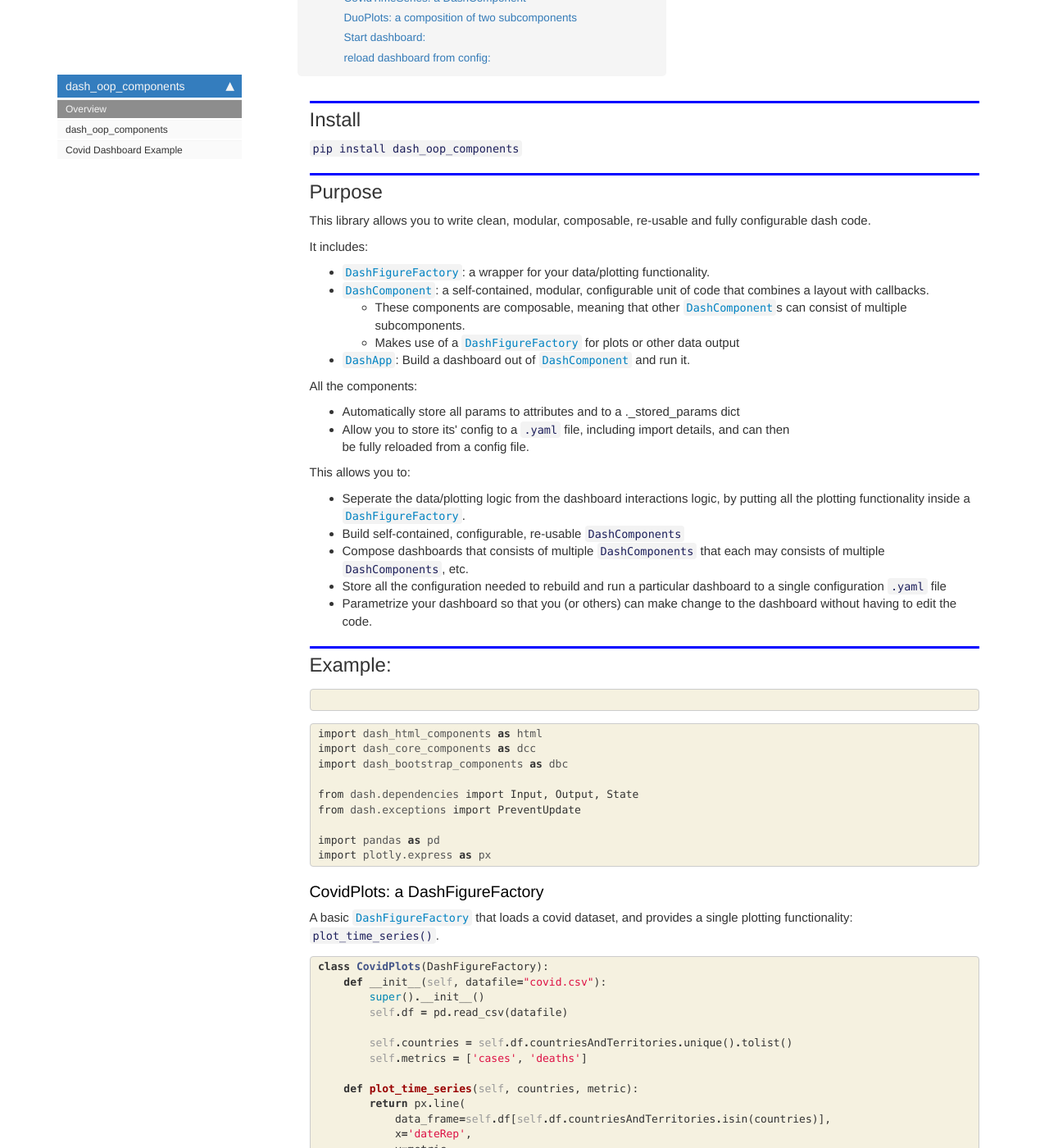
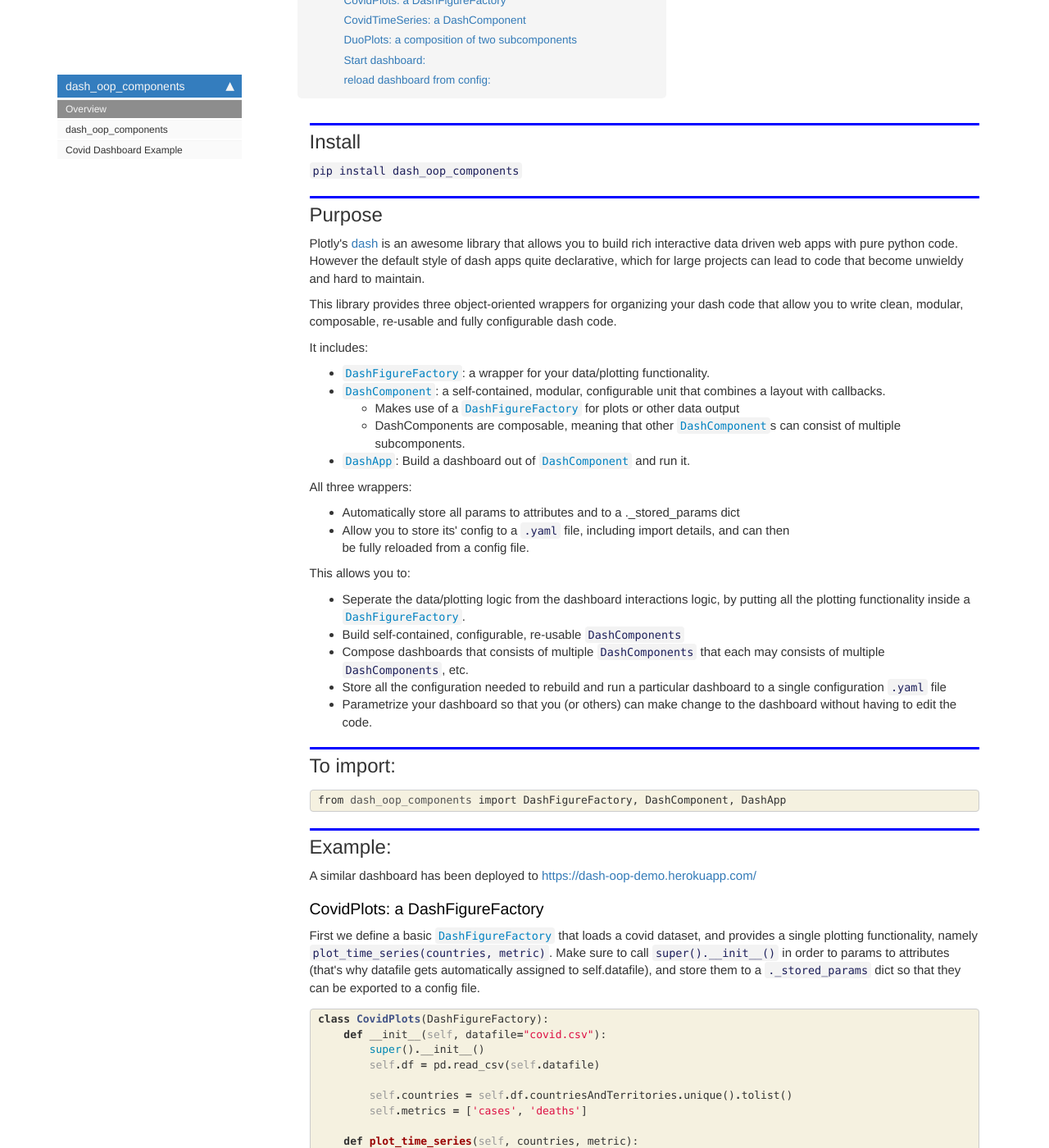
Before and after one commit to oegedijk/dash_oop_components, a Jekyll site: the page built from docs/index.html, in a window 1280 px wide and 1400 px high, scrolled down 341 px. Shown: the whole window at 82% size. Built offline with Jekyll 4.4.1, drawn with Linux system fonts in a browser that asks for light colours; nearby versions of some CDN libraries; comment, search, counter and statistics services are not loaded; some of the changed text lies outside the part shown.

Commit message:
add deployment example

```diff
--- a/dash_oop_components/__init__.py
+++ b/dash_oop_components/__init__.py
@@ -1 +1,3 @@
 __version__ = "0.0.1"
+
+from .core import *
--- a/docs/core.html
+++ b/docs/core.html
@@ -196,7 +196,7 @@ But remember to add <code>+self.name</code> to all id's.</p>
 
 
 <div class="output_markdown rendered_html output_subarea ">
-<h4 id="concat_docstring" class="doc_header"><code>concat_docstring</code><a href="https://github.com/oegedijk/dash_oop_components/tree/master/dash_oop_components/core.py#L305" class="source_link" style="float:right">[source]</a></h4><blockquote><p><code>concat_docstring</code>(<strong><code>source</code></strong>=<em><code>None</code></em>)</p>
+<h4 id="concat_docstring" class="doc_header"><code>concat_docstring</code><a href="https://github.com/oegedijk/dash_oop_components/tree/master/dash_oop_components/core.py#L298" class="source_link" style="float:right">[source]</a></h4><blockquote><p><code>concat_docstring</code>(<strong><code>source</code></strong>=<em><code>None</code></em>)</p>
 </blockquote>
 <p>Decorator: <code>__doc__</code> from <code>source</code> to <strong>doc</strong></p>
 
@@ -228,7 +228,7 @@ But remember to add <code>+self.name</code> to all id's.</p>
 
 
 <div class="output_markdown rendered_html output_subarea ">
-<h2 id="DashApp" class="doc_header"><code>class</code> <code>DashApp</code><a href="https://github.com/oegedijk/dash_oop_components/tree/master/dash_oop_components/core.py#L330" class="source_link" style="float:right">[source]</a></h2><blockquote><p><code>DashApp</code>(<strong><code>dashboard_component</code></strong>, <strong><code>port</code></strong>=<em><code>8050</code></em>, <strong><code>mode</code></strong>=<em><code>'dash'</code></em>, <strong>**<code>kwargs</code></strong>) :: <a href="/dash_oop_components/core.html#DashComponentBase"><code>DashComponentBase</code></a></p>
+<h2 id="DashApp" class="doc_header"><code>class</code> <code>DashApp</code><a href="https://github.com/oegedijk/dash_oop_components/tree/master/dash_oop_components/core.py#L323" class="source_link" style="float:right">[source]</a></h2><blockquote><p><code>DashApp</code>(<strong><code>dashboard_component</code></strong>, <strong><code>port</code></strong>=<em><code>8050</code></em>, <strong><code>mode</code></strong>=<em><code>'dash'</code></em>, <strong>**<code>kwargs</code></strong>) :: <a href="/dash_oop_components/core.html#DashComponentBase"><code>DashComponentBase</code></a></p>
 </blockquote>
 <p>Wrapper class for dash apps.
 Allows you to set a dash server definition and store the configuration to file,
--- a/docs/index.html
+++ b/docs/index.html
@@ -50,18 +50,19 @@ nb_path: "index.ipynb"
 </div>
 <div class="cell border-box-sizing text_cell rendered"><div class="inner_cell">
 <div class="text_cell_render border-box-sizing rendered_html">
-<p>This library allows you to write clean, modular, composable, re-usable and fully configurable dash code.</p>
+<p>Plotly's <a href="dash.plotly.com">dash</a> is an awesome library that allows you to build rich interactive data driven web apps with pure python code. However the default style of dash apps quite declarative, which for large projects can lead to code that become unwieldy and hard to maintain.</p>
+<p>This library provides three object-oriented wrappers for organizing your dash code that allow you to write clean, modular, composable, re-usable and fully configurable dash code.</p>
 <p>It includes:</p>
 <ul>
 <li><a href="/dash_oop_components/core.html#DashFigureFactory"><code>DashFigureFactory</code></a>: a wrapper for your data/plotting functionality.</li>
-<li><a href="/dash_oop_components/core.html#DashComponent"><code>DashComponent</code></a>: a self-contained, modular, configurable unit of code that combines a layout with callbacks.<ul>
-<li>These components are composable, meaning that other <a href="/dash_oop_components/core.html#DashComponent"><code>DashComponent</code></a>s can consist of multiple subcomponents.</li>
+<li><a href="/dash_oop_components/core.html#DashComponent"><code>DashComponent</code></a>: a self-contained, modular, configurable unit that combines a layout with callbacks.<ul>
 <li>Makes use of a <a href="/dash_oop_components/core.html#DashFigureFactory"><code>DashFigureFactory</code></a> for plots or other data output</li>
+<li>DashComponents are composable, meaning that other <a href="/dash_oop_components/core.html#DashComponent"><code>DashComponent</code></a>s can consist of multiple subcomponents.</li>
 </ul>
 </li>
 <li><a href="/dash_oop_components/core.html#DashApp"><code>DashApp</code></a>: Build a dashboard out of <a href="/dash_oop_components/core.html#DashComponent"><code>DashComponent</code></a> and run it.</li>
 </ul>
-<p>All the components:</p>
+<p>All three wrappers:</p>
 <ul>
 <li>Automatically store all params to attributes and to a ._stored_params dict</li>
 <li>Allow you to store its' config to a <code>.yaml</code> file, including import details, and can then<br>
@@ -85,7 +86,7 @@ nb_path: "index.ipynb"
 </div>
 <div class="cell border-box-sizing text_cell rendered"><div class="inner_cell">
 <div class="text_cell_render border-box-sizing rendered_html">
-<h2 id="Example:">Example:<a class="anchor-link" href="#Example:"> </a></h2>
+<h2 id="To-import:">To import:<a class="anchor-link" href="#To-import:"> </a></h2>
 </div>
 </div>
 </div>
@@ -96,32 +97,7 @@ nb_path: "index.ipynb"
 
 <div class="inner_cell">
     <div class="input_area">
-<div class=" highlight hl-ipython3"><pre><span></span>
-</pre></div>
-
-    </div>
-</div>
-</div>
-
-</div>
-    {% endraw %}
-
-    {% raw %}
-
-<div class="cell border-box-sizing code_cell rendered">
-<div class="input">
-
-<div class="inner_cell">
-    <div class="input_area">
-<div class=" highlight hl-ipython3"><pre><span></span><span class="kn">import</span> <span class="nn">dash_html_components</span> <span class="k">as</span> <span class="nn">html</span>
-<span class="kn">import</span> <span class="nn">dash_core_components</span> <span class="k">as</span> <span class="nn">dcc</span>
-<span class="kn">import</span> <span class="nn">dash_bootstrap_components</span> <span class="k">as</span> <span class="nn">dbc</span>
-
-<span class="kn">from</span> <span class="nn">dash.dependencies</span> <span class="kn">import</span> <span class="n">Input</span><span class="p">,</span> <span class="n">Output</span><span class="p">,</span> <span class="n">State</span>
-<span class="kn">from</span> <span class="nn">dash.exceptions</span> <span class="kn">import</span> <span class="n">PreventUpdate</span>
-
-<span class="kn">import</span> <span class="nn">pandas</span> <span class="k">as</span> <span class="nn">pd</span>
-<span class="kn">import</span> <span class="nn">plotly.express</span> <span class="k">as</span> <span class="nn">px</span>
+<div class=" highlight hl-ipython3"><pre><span></span><span class="kn">from</span> <span class="nn">dash_oop_components</span> <span class="kn">import</span> <span class="n">DashFigureFactory</span><span class="p">,</span> <span class="n">DashComponent</span><span class="p">,</span> <span class="n">DashApp</span>
 </pre></div>
 
     </div>
@@ -133,13 +109,20 @@ nb_path: "index.ipynb"
 
 <div class="cell border-box-sizing text_cell rendered"><div class="inner_cell">
 <div class="text_cell_render border-box-sizing rendered_html">
+<h2 id="Example:">Example:<a class="anchor-link" href="#Example:"> </a></h2><p>A similar dashboard has been deployed to <a href="https://dash-oop-demo.herokuapp.com/">https://dash-oop-demo.herokuapp.com/</a></p>
+
+</div>
+</div>
+</div>
+<div class="cell border-box-sizing text_cell rendered"><div class="inner_cell">
+<div class="text_cell_render border-box-sizing rendered_html">
 <h3 id="CovidPlots:-a-DashFigureFactory">CovidPlots: a DashFigureFactory<a class="anchor-link" href="#CovidPlots:-a-DashFigureFactory"> </a></h3>
 </div>
 </div>
 </div>
 <div class="cell border-box-sizing text_cell rendered"><div class="inner_cell">
 <div class="text_cell_render border-box-sizing rendered_html">
-<p>A basic <a href="/dash_oop_components/core.html#DashFigureFactory"><code>DashFigureFactory</code></a> that loads a covid dataset, and provides a single plotting functionality: <code>plot_time_series()</code>.</p>
+<p>First we define a basic <a href="/dash_oop_components/core.html#DashFigureFactory"><code>DashFigureFactory</code></a> that loads a covid dataset, and provides a single plotting functionality, namely <code>plot_time_series(countries, metric)</code>. Make sure to call <code>super().__init__()</code> in order to params to attributes (that's why datafile gets automatically assigned to self.datafile), and store them to a <code>._stored_params</code> dict so that they can be exported to a config file.</p>
 
 </div>
 </div>
@@ -154,7 +137,7 @@ nb_path: "index.ipynb"
 <div class=" highlight hl-ipython3"><pre><span></span><span class="k">class</span> <span class="nc">CovidPlots</span><span class="p">(</span><span class="n">DashFigureFactory</span><span class="p">):</span>
     <span class="k">def</span> <span class="fm">__init__</span><span class="p">(</span><span class="bp">self</span><span class="p">,</span> <span class="n">datafile</span><span class="o">=</span><span class="s2">&quot;covid.csv&quot;</span><span class="p">):</span>
         <span class="nb">super</span><span class="p">()</span><span class="o">.</span><span class="fm">__init__</span><span class="p">()</span>
-        <span class="bp">self</span><span class="o">.</span><span class="n">df</span> <span class="o">=</span> <span class="n">pd</span><span class="o">.</span><span class="n">read_csv</span><span class="p">(</span><span class="n">datafile</span><span class="p">)</span>
+        <span class="bp">self</span><span class="o">.</span><span class="n">df</span> <span class="o">=</span> <span class="n">pd</span><span class="o">.</span><span class="n">read_csv</span><span class="p">(</span><span class="bp">self</span><span class="o">.</span><span class="n">datafile</span><span class="p">)</span>
 
         <span class="bp">self</span><span class="o">.</span><span class="n">countries</span> <span class="o">=</span> <span class="bp">self</span><span class="o">.</span><span class="n">df</span><span class="o">.</span><span class="n">countriesAndTerritories</span><span class="o">.</span><span class="n">unique</span><span class="p">()</span><span class="o">.</span><span class="n">tolist</span><span class="p">()</span>
         <span class="bp">self</span><span class="o">.</span><span class="n">metrics</span> <span class="o">=</span> <span class="p">[</span><span class="s1">&#39;cases&#39;</span><span class="p">,</span> <span class="s1">&#39;deaths&#39;</span><span class="p">]</span>
@@ -167,9 +150,31 @@ nb_path: "index.ipynb"
             <span class="n">color</span><span class="o">=</span><span class="s1">&#39;countriesAndTerritories&#39;</span><span class="p">,</span>
             <span class="n">labels</span><span class="o">=</span><span class="p">{</span><span class="s1">&#39;countriesAndTerritories&#39;</span><span class="p">:</span><span class="s1">&#39;Countries&#39;</span><span class="p">,</span> <span class="s1">&#39;dateRep&#39;</span><span class="p">:</span><span class="s1">&#39;date&#39;</span><span class="p">},</span>
             <span class="p">)</span>
+
+<span class="n">figure_factory</span> <span class="o">=</span> <span class="n">CovidPlots</span><span class="p">(</span><span class="s2">&quot;covid.csv&quot;</span><span class="p">)</span>
+<span class="nb">print</span><span class="p">(</span><span class="n">figure_factory</span><span class="o">.</span><span class="n">to_yaml</span><span class="p">())</span>
 </pre></div>
 
     </div>
+</div>
+</div>
+
+<div class="output_wrapper">
+<div class="output">
+
+<div class="output_area">
+
+<div class="output_subarea output_stream output_stdout output_text">
+<pre>dash_figure_factory:
+  name: CovidPlots
+  module: __main__
+  params:
+    datafile: covid.csv
+
+</pre>
+</div>
+</div>
+
 </div>
 </div>
 
@@ -184,7 +189,7 @@ nb_path: "index.ipynb"
 </div>
 <div class="cell border-box-sizing text_cell rendered"><div class="inner_cell">
 <div class="text_cell_render border-box-sizing rendered_html">
-<p>A <a href="/dash_oop_components/core.html#DashComponent"><code>DashComponent</code></a> that takes a plot_factory and build a layout with two dropdowns and a graph:</p>
+<p>Then we define a <a href="/dash_oop_components/core.html#DashComponent"><code>DashComponent</code></a> that takes a plot_factory and build a layout with two dropdowns and a graph:</p>
 
 </div>
 </div>
@@ -251,6 +256,7 @@ nb_path: "index.ipynb"
 <div class="text_cell_render border-box-sizing rendered_html">
 <h3 id="DuoPlots:-a-composition-of-two-subcomponents">DuoPlots: a composition of two subcomponents<a class="anchor-link" href="#DuoPlots:-a-composition-of-two-subcomponents"> </a></h3><p>A <a href="/dash_oop_components/core.html#DashComponent"><code>DashComponent</code></a> that combines two <code>CovidTimeSeries</code> into a single layout.
 Both subcomponents are assigned different initial values.</p>
+<p>Callbacks of subcomponents get automatically registered. Additional callbacks should be defined under <code>self._register_callbacks(app)</code> (<strong>note the underscore!</strong>)</p>
 
 </div>
 </div>
@@ -272,8 +278,6 @@ Both subcomponents are assigned different initial values.</p>
                                           <span class="n">countries</span><span class="o">=</span><span class="p">[</span><span class="s1">&#39;Italy&#39;</span><span class="p">,</span> <span class="s1">&#39;Germany&#39;</span><span class="p">,</span> <span class="s1">&#39;Sweden&#39;</span><span class="p">],</span>
                                           <span class="n">metric</span><span class="o">=</span><span class="s1">&#39;deaths&#39;</span><span class="p">)</span>
 
-        <span class="bp">self</span><span class="o">.</span><span class="n">register_components</span><span class="p">(</span><span class="bp">self</span><span class="o">.</span><span class="n">plot_left</span><span class="p">,</span> <span class="bp">self</span><span class="o">.</span><span class="n">plot_right</span><span class="p">)</span>
-
     <span class="k">def</span> <span class="nf">layout</span><span class="p">(</span><span class="bp">self</span><span class="p">):</span>
         <span class="k">return</span> <span class="n">dbc</span><span class="o">.</span><span class="n">Container</span><span class="p">([</span>
             <span class="n">dbc</span><span class="o">.</span><span class="n">Row</span><span class="p">([</span>
@@ -285,81 +289,9 @@ Both subcomponents are assigned different initial values.</p>
                 <span class="p">])</span>
             <span class="p">])</span>
         <span class="p">],</span> <span class="n">fluid</span><span class="o">=</span><span class="kc">True</span><span class="p">)</span>
-</pre></div>
 
-    </div>
-</div>
-</div>
-
-</div>
-    {% endraw %}
-
-<div class="cell border-box-sizing text_cell rendered"><div class="inner_cell">
-<div class="text_cell_render border-box-sizing rendered_html">
-<h3 id="Start-dashboard:">Start dashboard:<a class="anchor-link" href="#Start-dashboard:"> </a></h3>
-</div>
-</div>
-</div>
-<div class="cell border-box-sizing text_cell rendered"><div class="inner_cell">
-<div class="text_cell_render border-box-sizing rendered_html">
-<p>Load the plot_factory and show its config:</p>
-
-</div>
-</div>
-</div>
-    {% raw %}
-
-<div class="cell border-box-sizing code_cell rendered">
-<div class="input">
-
-<div class="inner_cell">
-    <div class="input_area">
-<div class=" highlight hl-ipython3"><pre><span></span><span class="n">plot_factory</span> <span class="o">=</span> <span class="n">CovidPlots</span><span class="p">(</span><span class="n">datafile</span><span class="o">=</span><span class="s2">&quot;covid.csv&quot;</span><span class="p">)</span>
-<span class="nb">print</span><span class="p">(</span><span class="n">plot_factory</span><span class="o">.</span><span class="n">to_yaml</span><span class="p">())</span>
-</pre></div>
-
-    </div>
-</div>
-</div>
-
-<div class="output_wrapper">
-<div class="output">
-
-<div class="output_area">
-
-<div class="output_subarea output_stream output_stdout output_text">
-<pre>dash_figure_factory:
-  name: CovidPlots
-  module: __main__
-  params:
-    datafile: covid.csv
-
-</pre>
-</div>
-</div>
-
-</div>
-</div>
-
-</div>
-    {% endraw %}
-
-<div class="cell border-box-sizing text_cell rendered"><div class="inner_cell">
-<div class="text_cell_render border-box-sizing rendered_html">
-<p>Load the <code>CovidDashboard</code>, by passing the <code>plot_factory</code> and accepting the default parameters for <code>europe_countries</code> and <code>asia_countries</code>:</p>
-
-</div>
-</div>
-</div>
-    {% raw %}
-
-<div class="cell border-box-sizing code_cell rendered">
-<div class="input">
-
-<div class="inner_cell">
-    <div class="input_area">
-<div class=" highlight hl-ipython3"><pre><span></span><span class="n">dashboard_component</span> <span class="o">=</span> <span class="n">DuoPlots</span><span class="p">(</span><span class="n">plot_factory</span><span class="p">)</span>
-<span class="nb">print</span><span class="p">(</span><span class="n">dashboard_component</span><span class="o">.</span><span class="n">to_yaml</span><span class="p">())</span>
+<span class="n">dashboard</span> <span class="o">=</span> <span class="n">DuoPlots</span><span class="p">(</span><span class="n">figure_factory</span><span class="p">)</span>
+<span class="nb">print</span><span class="p">(</span><span class="n">dashboard</span><span class="o">.</span><span class="n">to_yaml</span><span class="p">())</span>
 </pre></div>
 
     </div>
@@ -395,7 +327,13 @@ Both subcomponents are assigned different initial values.</p>
 
 <div class="cell border-box-sizing text_cell rendered"><div class="inner_cell">
 <div class="text_cell_render border-box-sizing rendered_html">
-<p>Pass the <code>dashboard_component</code> to the <a href="/dash_oop_components/core.html#DashApp"><code>DashApp</code></a>, and add the bootstrap stylesheet that is needed to correctly display all the <code>dbc.Row</code>s and <code>dbc.Col</code>s:</p>
+<h3 id="Start-dashboard:">Start dashboard:<a class="anchor-link" href="#Start-dashboard:"> </a></h3>
+</div>
+</div>
+</div>
+<div class="cell border-box-sizing text_cell rendered"><div class="inner_cell">
+<div class="text_cell_render border-box-sizing rendered_html">
+<p>Pass the <code>dashboard</code> to the <a href="/dash_oop_components/core.html#DashApp"><code>DashApp</code></a>, and add the bootstrap stylesheet that is needed to correctly display all the <code>dbc.Row</code>s and <code>dbc.Col</code>s:</p>
 
 </div>
 </div>
@@ -407,7 +345,7 @@ Both subcomponents are assigned different initial values.</p>
 
 <div class="inner_cell">
     <div class="input_area">
-<div class=" highlight hl-ipython3"><pre><span></span><span class="n">app</span> <span class="o">=</span> <span class="n">DashApp</span><span class="p">(</span><span class="n">dashboard_component</span><span class="p">,</span> <span class="n">external_stylesheets</span><span class="o">=</span><span class="p">[</span><span class="n">dbc</span><span class="o">.</span><span class="n">themes</span><span class="o">.</span><span class="n">BOOTSTRAP</span><span class="p">])</span>
+<div class=" highlight hl-ipython3"><pre><span></span><span class="n">app</span> <span class="o">=</span> <span class="n">DashApp</span><span class="p">(</span><span class="n">dashboard</span><span class="p">,</span> <span class="n">external_stylesheets</span><span class="o">=</span><span class="p">[</span><span class="n">dbc</span><span class="o">.</span><span class="n">themes</span><span class="o">.</span><span class="n">BOOTSTRAP</span><span class="p">])</span>
 <span class="nb">print</span><span class="p">(</span><span class="n">app</span><span class="o">.</span><span class="n">to_yaml</span><span class="p">())</span>
 </pre></div>
 
@@ -459,14 +397,55 @@ Both subcomponents are assigned different initial values.</p>
 </div>
 </div>
 </div>
-<div class="cell border-box-sizing text_cell rendered"><div class="inner_cell">
-<div class="text_cell_render border-box-sizing rendered_html">
-<div class="highlight"><pre><span></span><span class="n">app2</span><span class="o">.</span><span class="n">run</span><span class="p">()</span>
+    {% raw %}
+
+<div class="cell border-box-sizing code_cell rendered">
+<div class="input">
+
+<div class="inner_cell">
+    <div class="input_area">
+<div class=" highlight hl-ipython3"><pre><span></span><span class="k">if</span> <span class="ow">not</span> <span class="kc">False</span><span class="p">:</span>
+    <span class="n">app</span><span class="o">.</span><span class="n">run</span><span class="p">()</span>
 </pre></div>
+
+    </div>
+</div>
+</div>
+
+<div class="output_wrapper">
+<div class="output">
+
+<div class="output_area">
+
+<div class="output_subarea output_stream output_stdout output_text">
+<pre>Dash is running on http://127.0.0.1:8050/
+
+Dash is running on http://127.0.0.1:8050/
+
+ * Serving Flask app &#34;__main__&#34; (lazy loading)
+ * Environment: production
+<span class="ansi-red-fg">   WARNING: This is a development server. Do not use it in a production deployment.</span>
+   Use a production WSGI server instead.
+ * Debug mode: off
+</pre>
+</div>
+</div>
+
+<div class="output_area">
+
+<div class="output_subarea output_stream output_stderr output_text">
+<pre> * Running on http://127.0.0.1:8050/ (Press CTRL+C to quit)
+127.0.0.1 - - [25/Oct/2020 20:02:55] &#34;<span class="ansi-white-fg">GET /_reload-hash HTTP/1.1</span>&#34; 200 -
+</pre>
+</div>
+</div>
 
 </div>
 </div>
+
 </div>
+    {% endraw %}
+
 <div class="cell border-box-sizing text_cell rendered"><div class="inner_cell">
 <div class="text_cell_render border-box-sizing rendered_html">
 <h3 id="reload-dashboard-from-config:">reload dashboard from config:<a class="anchor-link" href="#reload-dashboard-from-config:"> </a></h3>
@@ -568,17 +547,26 @@ Both subcomponents are assigned different initial values.</p>
 <div class="cell border-box-sizing text_cell rendered"><div class="inner_cell">
 <div class="text_cell_render border-box-sizing rendered_html">
 <p>And if we run it it still works!</p>
-<p>(turn into code cell to actually run)</p>
 
 </div>
 </div>
 </div>
-<div class="cell border-box-sizing text_cell rendered"><div class="inner_cell">
-<div class="text_cell_render border-box-sizing rendered_html">
-<div class="highlight"><pre><span></span><span class="n">app2</span><span class="o">.</span><span class="n">run</span><span class="p">()</span>
+    {% raw %}
+
+<div class="cell border-box-sizing code_cell rendered">
+<div class="input">
+
+<div class="inner_cell">
+    <div class="input_area">
+<div class=" highlight hl-ipython3"><pre><span></span><span class="k">if</span> <span class="ow">not</span> <span class="kc">True</span><span class="p">:</span> <span class="c1"># remove to run</span>
+    <span class="n">app2</span><span class="o">.</span><span class="n">run</span><span class="p">()</span>
 </pre></div>
 
+    </div>
 </div>
 </div>
+
 </div>
+    {% endraw %}
+
 </div>
```
Also changed, not shown: dash_oop_components/core.py (+9 -13 lines), docs/Example.html (+93 -133 lines), README.md, 4 other files.
